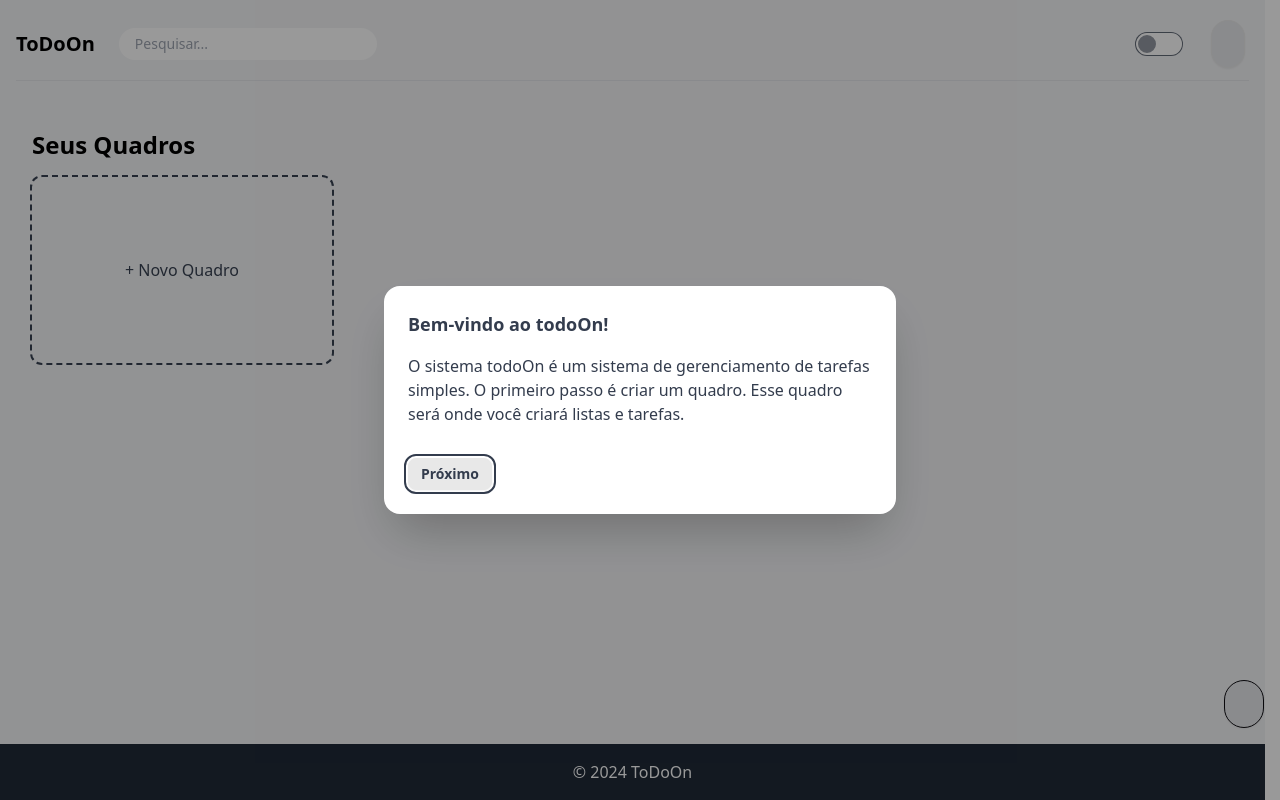
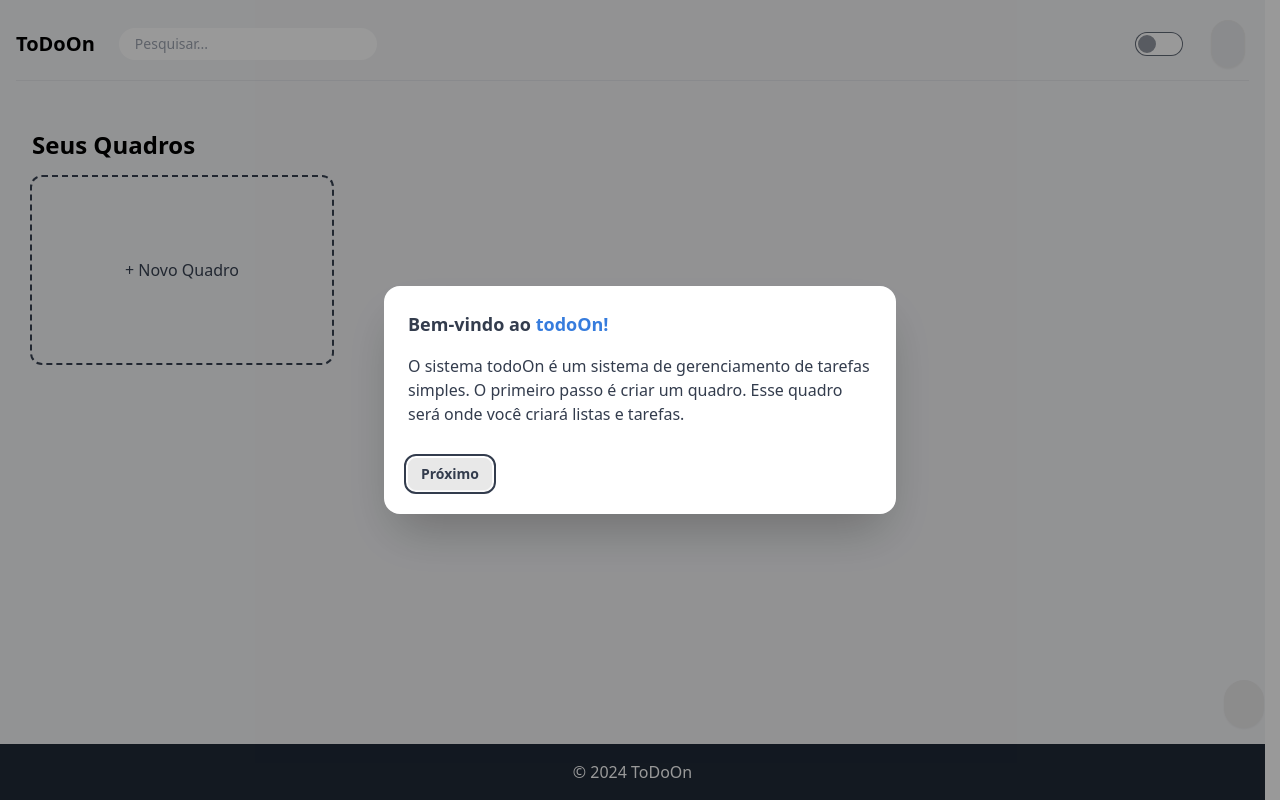
Before and after one commit to weltonSantana/todoon, a Django app: page / in a window 1280 px wide. Run offline with Django 5.2, Linux system fonts and the light colour scheme; the visitor is signed in with stand-in values (Sample User, id 1); data that the repository does not hold is empty; some libraries are stand-ins or nearby versions.

Commit message:
refac: update cores em modal ajuda

```diff
--- a/todo/templates/base/base.html
+++ b/todo/templates/base/base.html
@@ -65,7 +65,7 @@
         {% block content %}
         {% endblock %}
         <div class="tooltip  fixed bottom-16 right-4 mb-14 flex flex-col gap-2  w-10 text-[10px] text-xs z-50" data-tip="Ajuda?">
-          <button onclick="modalAjuda.showModal()" class="btn bg-gray-200 dark:bg-[#1D1C1F] dark:hover:bg-white dark:hover:text-black border-1 rounded-full dark:text-white border-[#0F0E13] dark:border-[#fff] text-black fixed bottom-4 right-4 mb-14 flex flex-col gap-2  w-10 text-[10px] text-xs z-50"><i class="fa-solid fa-info"></i></button>
+          <button onclick="modalAjuda.showModal()" class="btn hover:bg-gray-800 dark:bg-gray-800  dark:hover:bg-white dark:hover:text-black  rounded-full dark:text-white   hover:text-white text-black fixed bottom-4 right-4 mb-14 flex flex-col gap-2  w-10 text-[10px] text-xs z-50"><i class="fa-solid fa-info"></i></button>
         </div>
     </main>
 
--- a/todo/templates/includes/modais/modalAjuda.html
+++ b/todo/templates/includes/modais/modalAjuda.html
@@ -1,7 +1,7 @@
 {% if user.is_authenticated %}
 <dialog id="modalAjuda" class="modal">
   <div class="modal-box">
-    <h3 class="text-lg font-bold" id="modal-title">Bem-vindo ao todoOn!</h3>
+    <h3 class="text-lg font-bold" id="modal-title">Bem-vindo ao <strong class="text-[#367cdd]">todoOn!</strong></h3>
     <p class="py-4" id="modal-content">
       O sistema todoOn é um sistema de gerenciamento de tarefas simples. O primeiro passo é criar um projeto. Esse projeto será o quadro onde você criará listas e tarefas para cada lista.
     </p>
@@ -19,7 +19,7 @@
   // Definindo os textos para cada step
   const steps = [
     {
-      title: 'Bem-vindo ao todoOn!',
+      title: 'Bem-vindo ao <strong class="text-[#367cdd]">todoOn!</strong>',
       content: 'O sistema todoOn é um sistema de gerenciamento de tarefas simples. O primeiro passo é criar um quadro. Esse quadro será onde você criará listas e tarefas.'
     },
     {
@@ -37,8 +37,8 @@
   const nextButton = document.getElementById('next-step');
 
   function updateModal(stepIndex) {
-    modalTitle.textContent = steps[stepIndex].title;
-    modalContent.textContent = steps[stepIndex].content;
+    modalTitle.innerHTML = steps[stepIndex].title;
+    modalContent.innerHTML = steps[stepIndex].content;
 
     prevButton.classList.toggle('hidden', stepIndex === 0);
     nextButton.textContent = stepIndex === steps.length - 1 ? 'Fechar' : 'Próximo';
```
